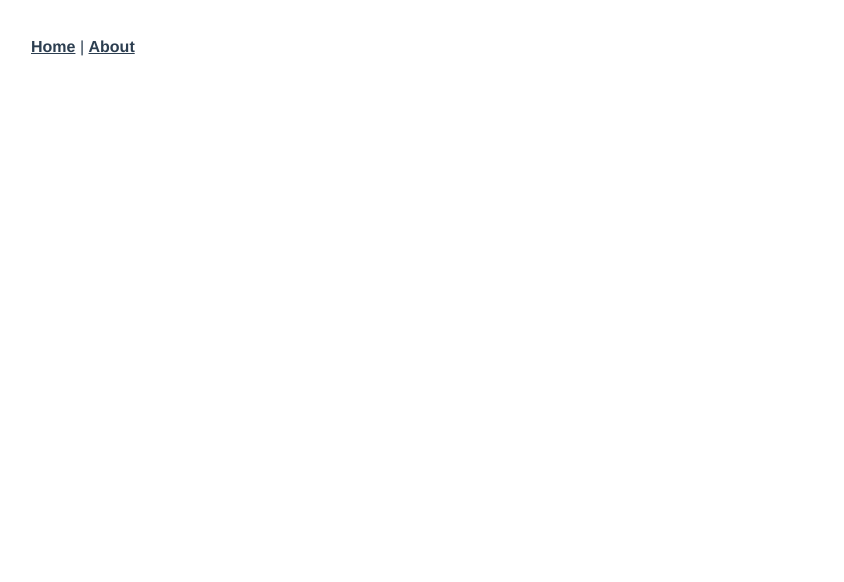
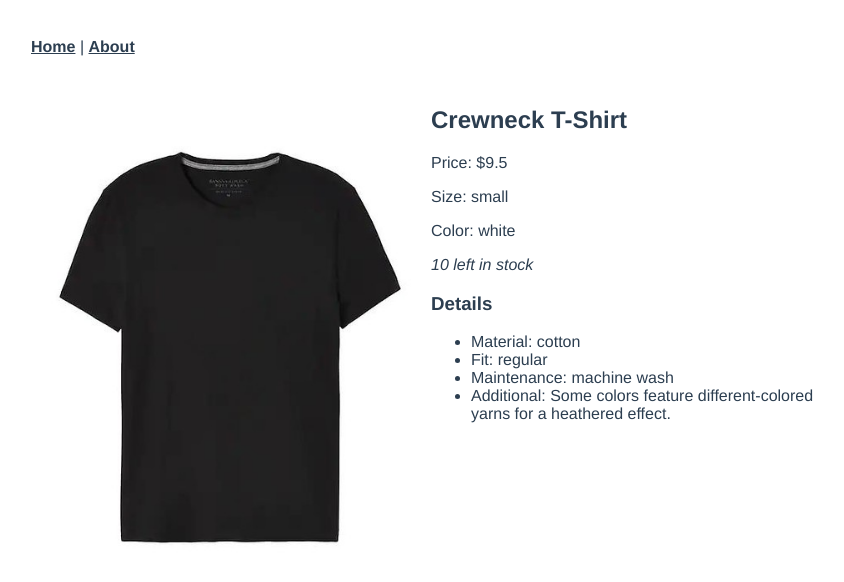
Before and after one commit to lynntuuu/online-shop, a Vue app: page /products/53362 in a window 1280 px wide. Before the commit this address had no page. Shown: the top 582 px of the page, without its empty margins (209-1053 px from the left). Built offline with nearby package versions, Linux system fonts and the light colour scheme.

Commit message:
add product detail page

```diff
--- /dev/null
+++ b/src/mixins/imagePath.js
@@ -0,0 +1,7 @@
+export const imagePath = {
+  methods: {
+    makeImagePath (product) {
+      return require(`../assets/img/products/${product.images[0]}`)
+    }
+  }
+}
--- a/src/router/index.js
+++ b/src/router/index.js
@@ -1,11 +1,17 @@
 import { createRouter, createWebHistory } from 'vue-router'
 import Home from '../views/Home.vue'
+import Product from '../views/Product.vue'
 
 const routes = [
   {
     path: '/',
     name: 'Home',
     component: Home
+  },
+  {
+    path: '/products/:id',
+    name: 'product',
+    component: Product
   },
   {
     path: '/about',
--- a/src/store/index.js
+++ b/src/store/index.js
@@ -83,6 +83,11 @@ export default createStore({
   },
   actions: {
   },
+  getters: {
+    product: (state) => (id) => {
+      return state.products.filter(p => p.id === Number(id))[0]
+    }
+  },
   modules: {
   }
 })
--- a/src/views/Home.vue
+++ b/src/views/Home.vue
@@ -4,9 +4,11 @@
       <h2>Featured Items</h2>
       <ul class="featured-items">
         <li v-for="product in products" :key="product.id" class="featured-items_item">
-          <img class="product-image" :src="imagePath(product)" alt="">
-          <p class="product-title">{{product.name}}</p>
-          <p><em>${{product.price}}</em></p>
+          <router-link :to="{ name: 'product', params: { id: product.id }}">
+            <img class="product-image" :src="makeImagePath(product)" alt="">
+            <p class="product-title">{{product.name}}</p>
+            <p><em>${{product.price}}</em></p>
+          </router-link>
         </li>
       </ul>
     </section>
@@ -14,16 +16,15 @@
 </template>
 
 <script>
+// define mixin
+import { imagePath } from '@/mixins/imagePath.js'
+
 export default {
   name: 'Home',
+  mixins: [imagePath], // register mixin
   computed: {
     products () {
       return this.$store.state.products
-    }
-  },
-  methods: {
-    imagePath (product) {
-      return require(`../assets/img/products/${product.images[0]}`)
     }
   }
 }
--- /dev/null
+++ b/src/views/Product.vue
@@ -0,0 +1,50 @@
+<template>
+  <div>
+    <section class="wrapper">
+      <div class="flex-col">
+        <img  class="flex-col--2" :src="makeImagePath(product)" alt="">
+        <div class="flex-col--2" >
+          <h2>{{ product.name }}</h2>
+          <p>Price: ${{ product.price }}</p>
+          <p>Size: {{ product.size }}</p>
+          <p>Color: {{ product.color }}</p>
+          <p><em>{{ product.quantity }} left in stock</em></p>
+          <h3>Details</h3>
+          <ul>
+            <li>Material: {{ product.details.material }}</li>
+            <li>Fit: {{ product.details.fit }}</li>
+            <li>Maintenance: {{ product.details.maintenance }}</li>
+            <li v-if="product.details.additional">Additional: {{ product.details.additional }}</li>
+          </ul>
+        </div>
+      </div>
+    </section>
+  </div>
+</template>
+
+<script>
+// define mixin
+import { imagePath } from '@/mixins/imagePath.js'
+
+export default {
+  name: 'product',
+  mixins: [imagePath], // register mixin
+  data () {
+    // getters通過方法訪問
+    return {
+      product: this.$store.getters.product(this.$route.params.id)
+    }
+  }
+}
+</script>
+
+<style lang="scss">
+.flex-col {
+  display: flex;
+  align-items: flex-start;
+}
+
+.flex-col--2 {
+  width: 50%;
+}
+</style>
```
